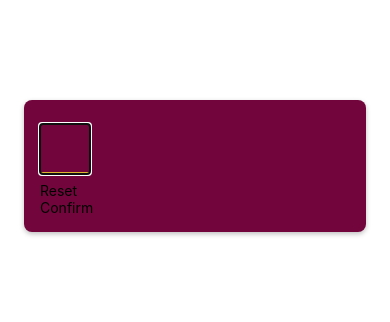
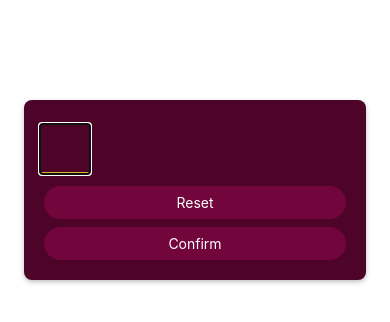
Before and after one commit to jamielife/GuessMyNumber, a React Native app: screen / in a window 390 px wide. Shown: the top 322 px of the page. Built offline with nearby package versions, Linux system fonts and the light colour scheme.

Commit message:
Updated button component functionality and styling

```diff
--- a/components/PrimaryButton.js
+++ b/components/PrimaryButton.js
@@ -1,11 +1,39 @@
-import { View, Text } from "react-native";
+import { View, Text, Pressable, StyleSheet } from "react-native";
 
 function PrimaryButton({ children }){
+
+    function pressHandler(){
+        console.log('Pressed')
+    }
+
     return (
-        <View>
-            <Text>{children}</Text>
+        <View style={styles.buttonOuterContainer}>
+            <Pressable style={({pressed}) => pressed ? [styles.buttonOuterContainer, styles.pressed] : styles.buttonInnerContainer} onPress={pressHandler} android_ripple={{ color: '#640233' }}>
+                <Text style={styles.buttonText}>{children}</Text>
+            </Pressable>
         </View>
     );
 }
 
 export default PrimaryButton;
+
+const styles = StyleSheet.create({
+    buttonOuterContainer: {
+        borderRadius: 28,
+        margin: 4,
+        overflow: 'hidden',
+    },
+    buttonInnerContainer: {
+        backgroundColor: '#72063c',
+        paddingVertical: 8,
+        paddingHorizontal: 16,
+        elevation: 2
+    },
+    buttonText:{
+        color: 'white',
+        textAlign: 'center'
+    },
+    pressed: {
+        opacity: 0.75,
+    }
+});
--- a/screens/StartGameScreen.js
+++ b/screens/StartGameScreen.js
@@ -20,7 +20,7 @@
         padding: 16,
         marginTop: 100,
         marginHorizontal: 24,
-        backgroundColor: '#72063c',
+        backgroundColor: '#4e0329',
         borderRadius: 8,
         elevation: 4,
         shadowColor: 'black',
```
